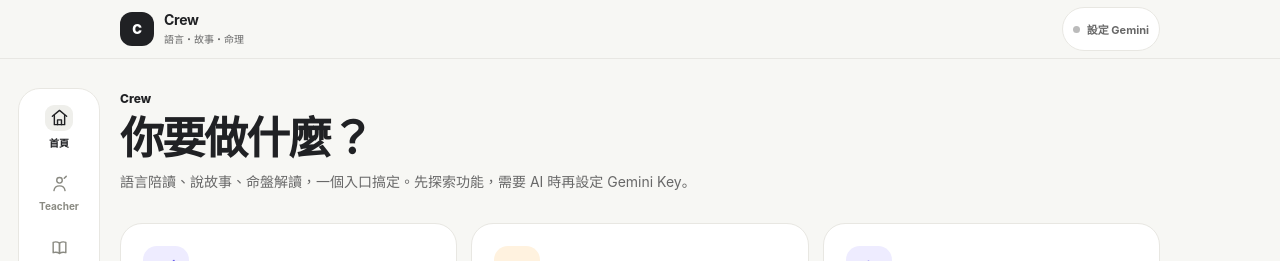
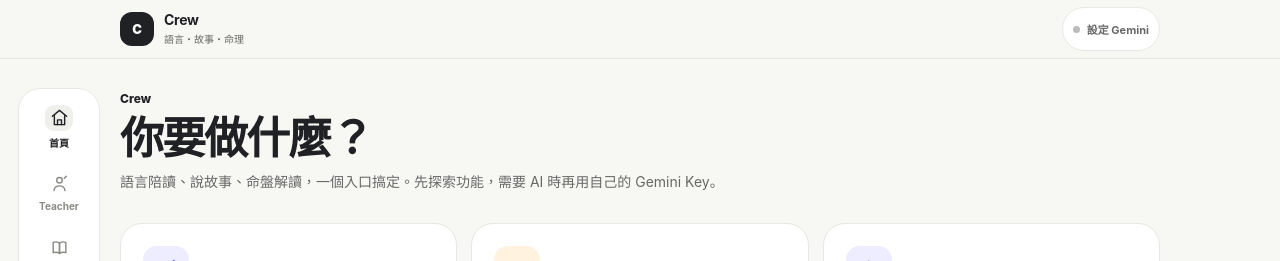
Before and after one commit to magic76/magic76.github.io, a React (Vite) app in the folder web-spa/: page / in a window 1280 px wide. Shown: the top 261 px of the page. Built offline with nearby package versions, Linux system fonts and the light colour scheme.

Commit message:
fix(web): retain clear BYOK copy and restore homepage parity test

```diff
--- a/web-spa/src/pages/HomePage.tsx
+++ b/web-spa/src/pages/HomePage.tsx
@@ -15,7 +15,7 @@ export function HomePage(){
  const meta:any={teacher:["Teacher","teacher"],story:["Story","story"],fortune:["Fortune","fortune"]};
  const configured=Boolean(geminiKey()),verified=geminiVerified();
  const recent=<section className="section"><div className="section-head"><h2>繼續上次</h2><small>保存在這台裝置</small></div><div className="list">{all.length?all.map((x:any,i:number)=>{const m=meta[x.kind];return <Link className="recent-item" to={recentLink(x)} key={(x.ts||i)+x.kind}><span className="list-icon"><Icon name={m[1]}/></span><span><strong>{m[0]} · {x.title||"最近使用"}</strong><small>{x.preview||x.summary||"回到上次進度"}</small></span><span className="chevron">繼續 ›</span></Link>}):<div className="recent-empty"><div><b>從第一件事開始</b><p>還沒有使用紀錄。先選一個你現在最想做的。</p></div><div className="recent-empty-actions"><Link to="/teacher/practice">練語言</Link><Link to="/story">說故事</Link><Link to="/fortune">看命盤</Link></div></div>}</div></section>;
- return <><section className="hero"><span className="kicker">Crew</span><h1>你要做什麼？</h1><p>語言陪讀、說故事、命盤解讀，一個入口搞定。先探索功能，需要 AI 時再設定 Gemini Key。</p></section>
+ return <><section className="hero"><span className="kicker">Crew</span><h1>你要做什麼？</h1><p>語言陪讀、說故事、命盤解讀，一個入口搞定。先探索功能，需要 AI 時再用自己的 Gemini Key。</p></section>
  {all.length>0&&recent}
  <section className="section"><div className="hub-grid">
   <Link className="hub-card teacher" to="/teacher/practice"><span className="feature-icon"><Icon name="teacher"/></span><h2>Crew Teacher</h2><p>語言學習、教材陪讀與真人感口說練習。</p><span className="hub-go">開始學習 →</span></Link>
```
